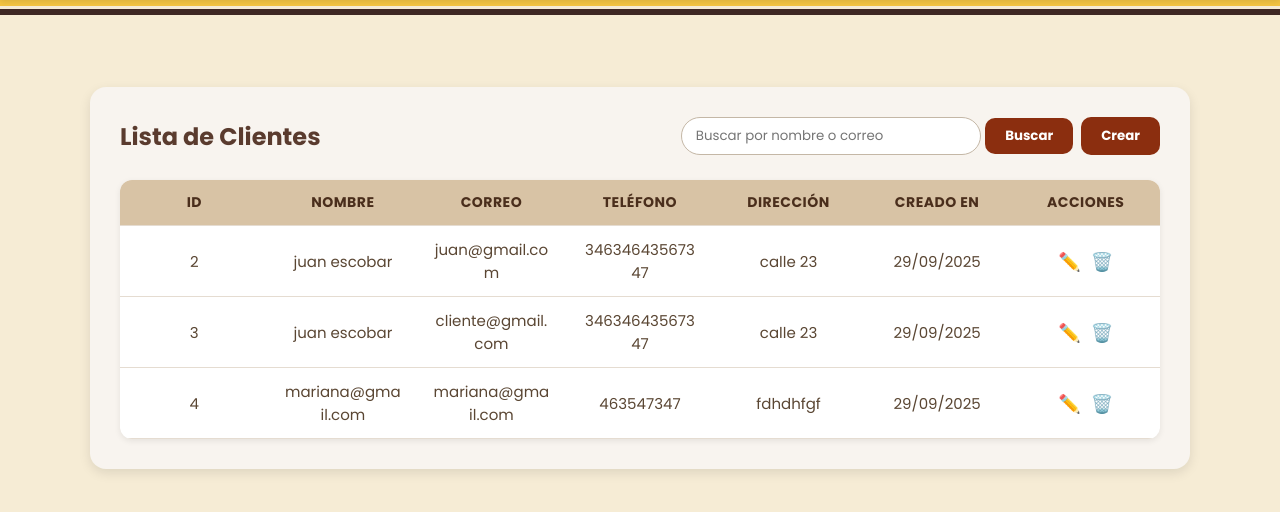
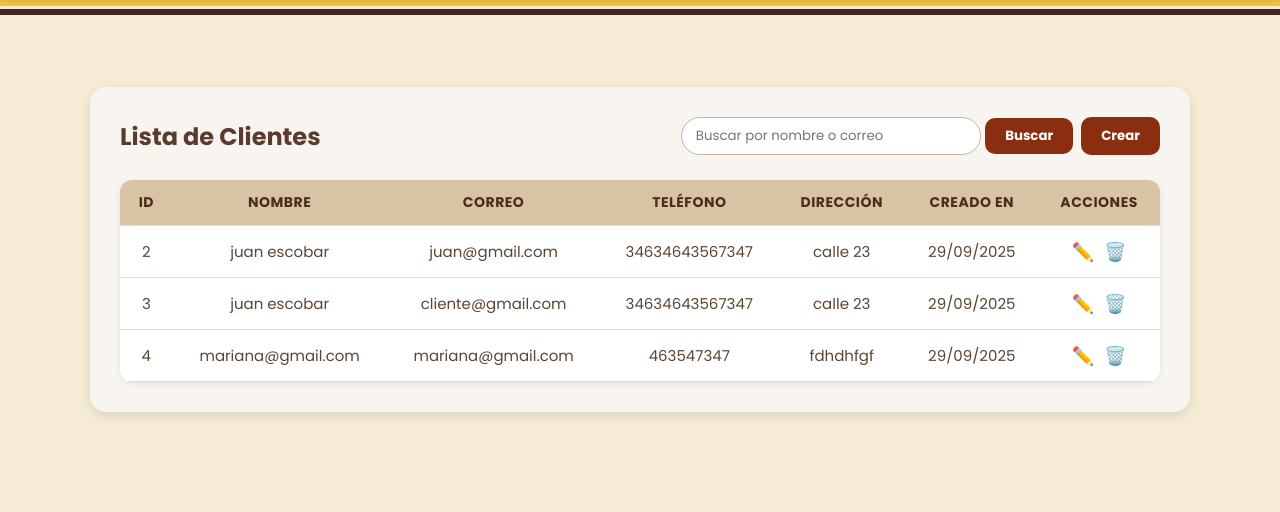
Before and after one commit to Diegokas-05/bullburger, a Django app: page /administrador/clientes/ in a window 1280 px wide. Shown: the part 80-592 px from the top of the page. Run offline with Django 5.2, Linux system fonts and the light colour scheme; a user stored in the database is signed in; data comes from the database, SQL or seed files in the repository; some libraries are stand-ins or nearby versions.

Commit message:
tabla arreglada

```diff
--- a/static/css/listas-usuarios.css
+++ b/static/css/listas-usuarios.css
@@ -78,7 +78,7 @@
   border-radius: 12px;
   overflow: hidden;
   box-shadow: 0 2px 6px rgba(0, 0, 0, 0.08);
-  table-layout: fixed;
+  table-layout: auto;
 }
 
 .tabla-clientes thead {
@@ -97,6 +97,7 @@
   border-bottom: 1px solid #e5dcd1;
   word-wrap: break-word;
   overflow-wrap: break-word;
+  vertical-align: middle;
 }
 
 .tabla-clientes tr:hover {
```
